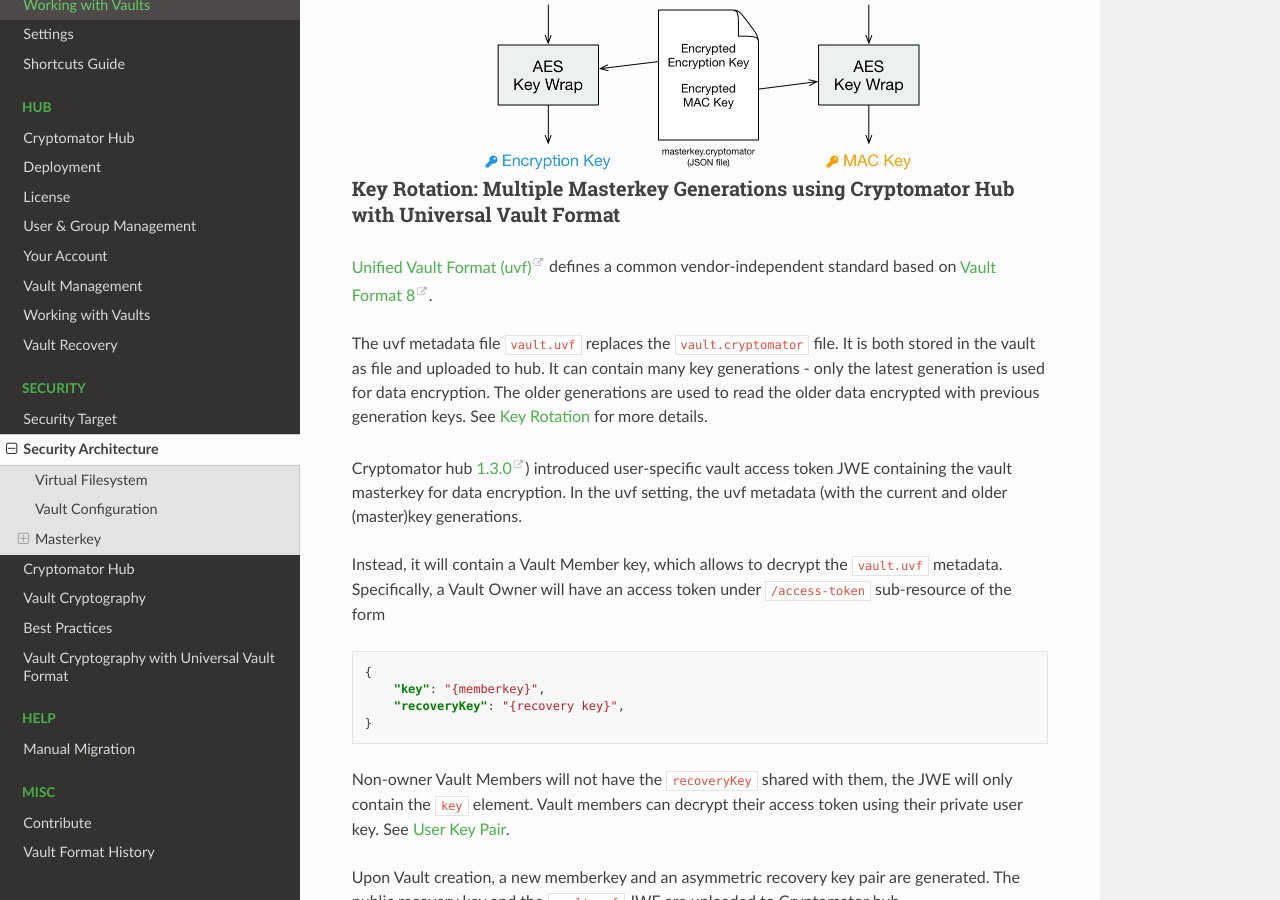
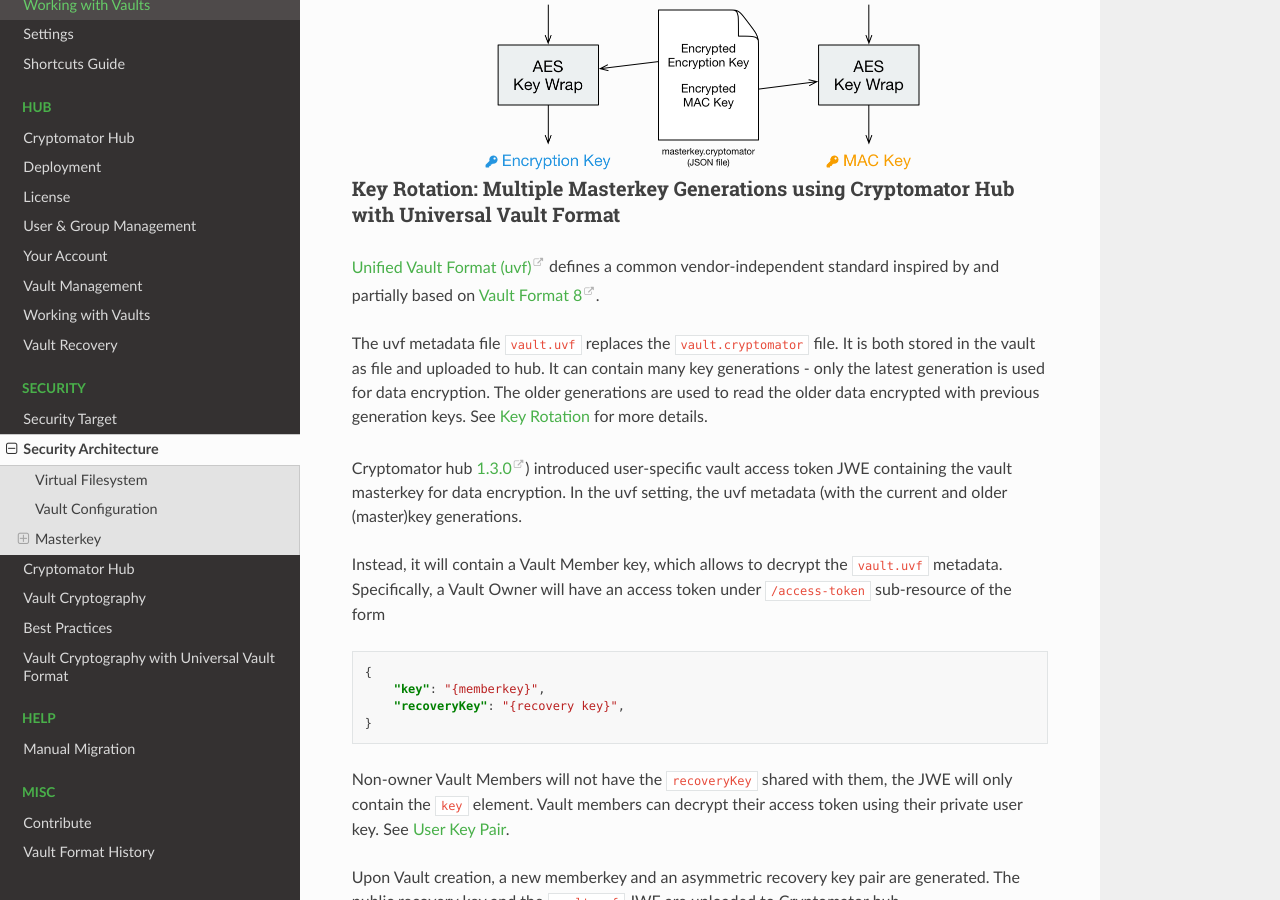
Before and after one commit to cryptomator/docs, a Sphinx documentation site: the page built from source/security/architecture.rst, in a window 1280 px wide and 900 px high, scrolled down 3385 px. Built offline with Sphinx 7.4.7 and the Read the Docs theme 2.0.0, drawn with Linux system fonts in a browser that asks for light colours.

Commit message:
Update source/security/architecture.rst
Co-authored-by: Sebastian Stenzel <overheadhunter@users.noreply.github.com>

```diff
--- a/source/security/architecture.rst
+++ b/source/security/architecture.rst
@@ -167,7 +167,7 @@
 ^^^^^^^^^^^^^^^^^^^^^^^^^^^^^^^^^^^^^^^^^^^^^^^^^^^^^^^^^^^^^^^^^^^^^^^^^^^^^^^^^^^^^^^^^^^^^^^
 
 `Unified Vault Format (uvf) <https://github.com/encryption-alliance/unified-vault-format>`_
-defines a common vendor-independent standard based on `Vault Format 8 <https://docs.cryptomator.org/en/latest/misc/vault-format-history/>`_.
+defines a common vendor-independent standard inspired by and partially based on `Vault Format 8 <https://docs.cryptomator.org/en/latest/misc/vault-format-history/>`_.
 
 The uvf metadata file ``vault.uvf`` replaces the ``vault.cryptomator`` file.
 It is both stored in the vault as file and uploaded to hub.
```
